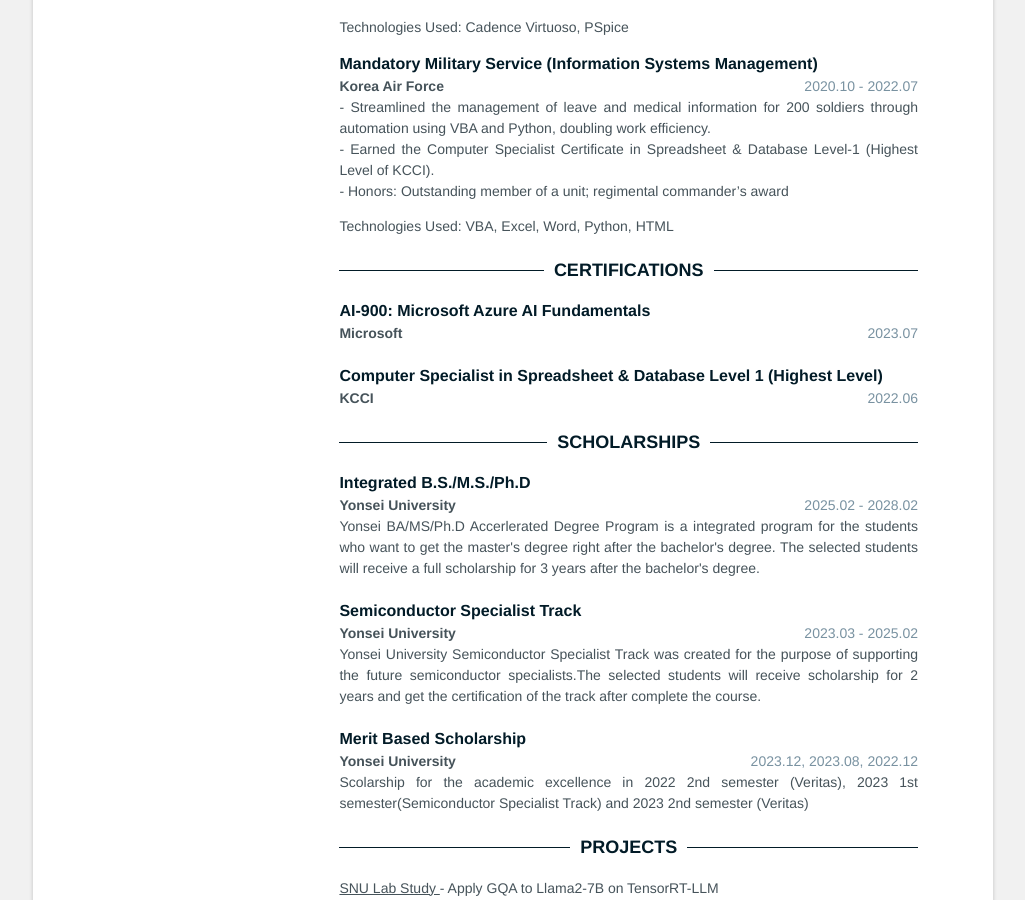
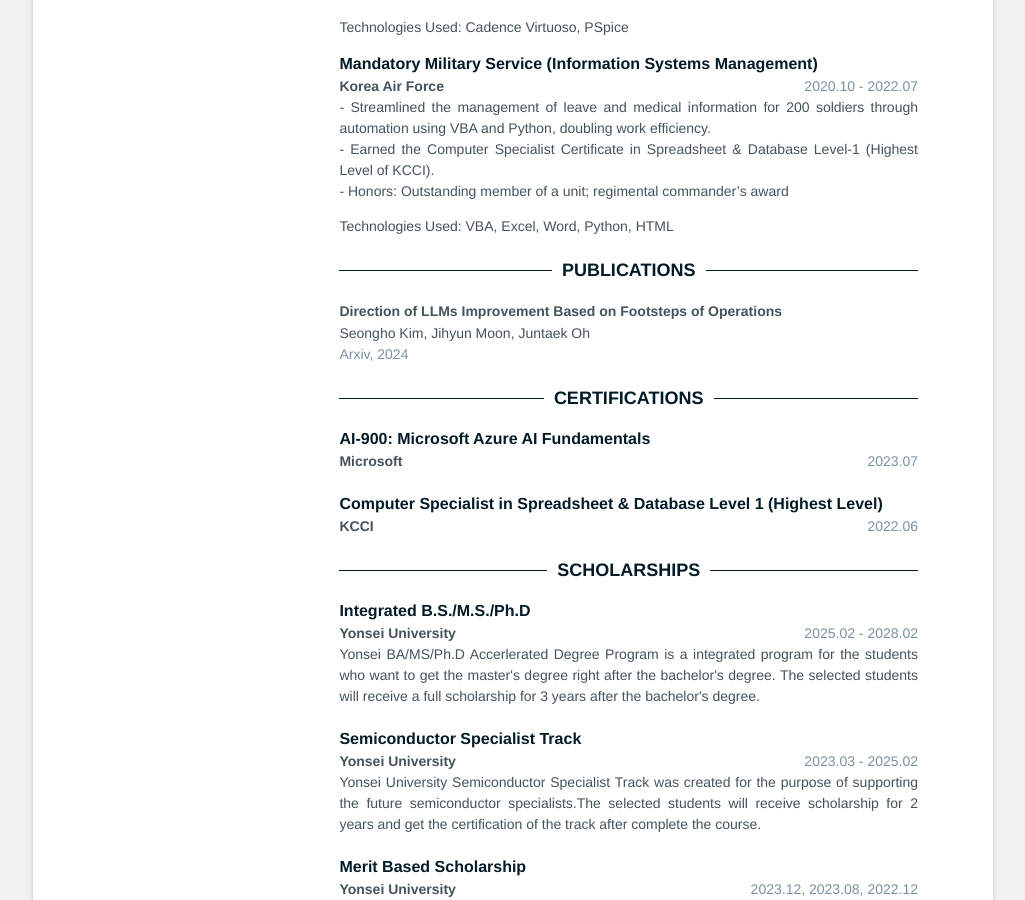
Before and after one commit to klue980/klue980.github.io, a Jekyll site: the page built from index.html, in a window 1280 px wide and 900 px high, scrolled down 1196 px. Shown: the whole window, without its empty margins (127-1152 px from the left). Built offline with Jekyll 4.4.1, drawn with Linux system fonts in a browser that asks for light colours.

Commit message:
add publication

```diff
--- a/_data/data.yml
+++ b/_data/data.yml
@@ -44,6 +44,13 @@
     skill:
       - Linux, Docker
       - Dart, Flutter
+
+# Publications
+publications:
+  - title: Direction of LLMs Improvement Based on Footsteps of Operations
+    link: "#"
+    authors: Seongho Kim, Jihyun Moon, Juntaek Oh
+    conference: Arxiv, 2024
 
 # Profile
 profile: |
@@ -138,13 +145,6 @@
     details: |
       Scolarship for the academic excellence in 2022 2nd semester (Veritas), 2023 1st semester(Semiconductor Specialist Track) and 2023 2nd semester (Veritas)
 
-# Publications
-# publications:
-#   - title: Random title of paper. An interesting one.
-#     link: "#"
-#     authors: John E. Doe
-#     conference: Some conference, 2016
-
 # Projects
 projects:
   - title: SNU Lab Study
```
